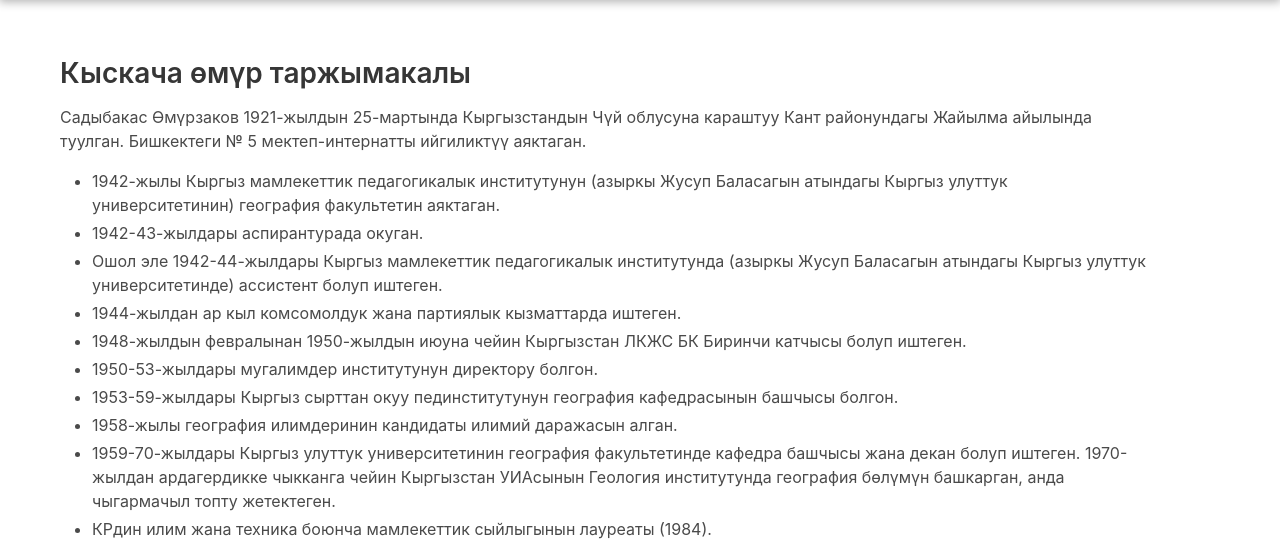
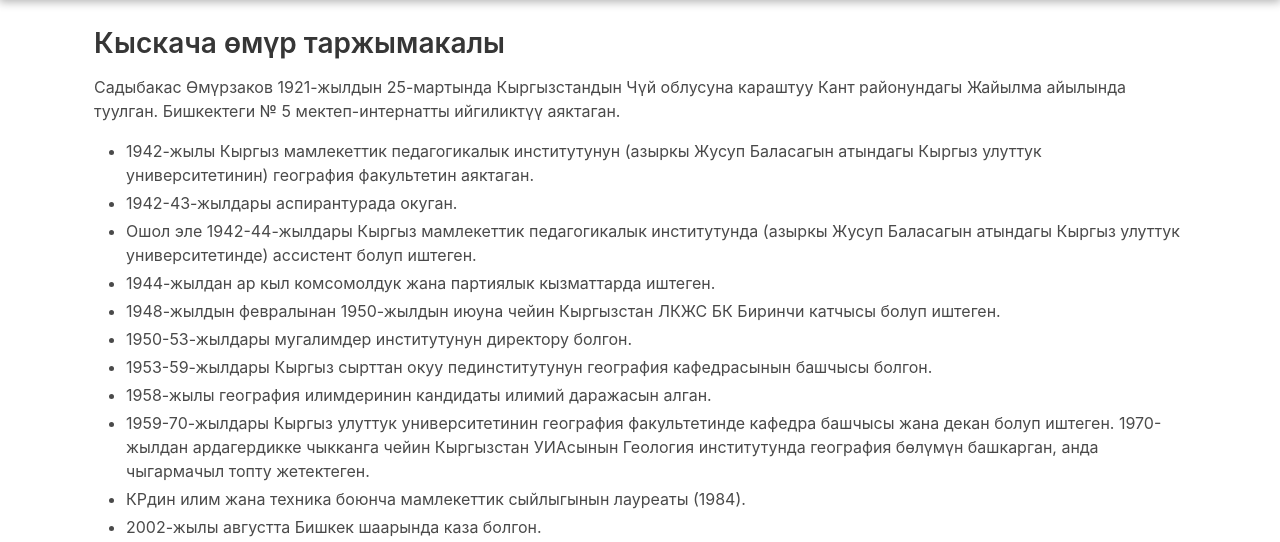
Before and after one commit to tumurzakov/sadybakas.github.io, a plain HTML site: page index.html in a window 1280 px wide. Shown: the part 357-899 px from the top of the page. Drawn offline with nearby package versions, Linux system fonts and the light colour scheme.

Commit message:
Update styles.css

```diff
--- a/assets/css/styles.css
+++ b/assets/css/styles.css
@@ -23,7 +23,7 @@
 
 .description__text { margin-top: 30px; }
 
-.content { padding: 30px; min-height: 500px; margin: 30px; }
+.content { padding: 30px; min-height: 500px; margin: 0px auto; }
 
 .gallary .image { margin: 10px; border: 10px solid white; box-shadow: 3px 2px 4px 1px rgba(0, 0, 0, 0.1); }
 
```
